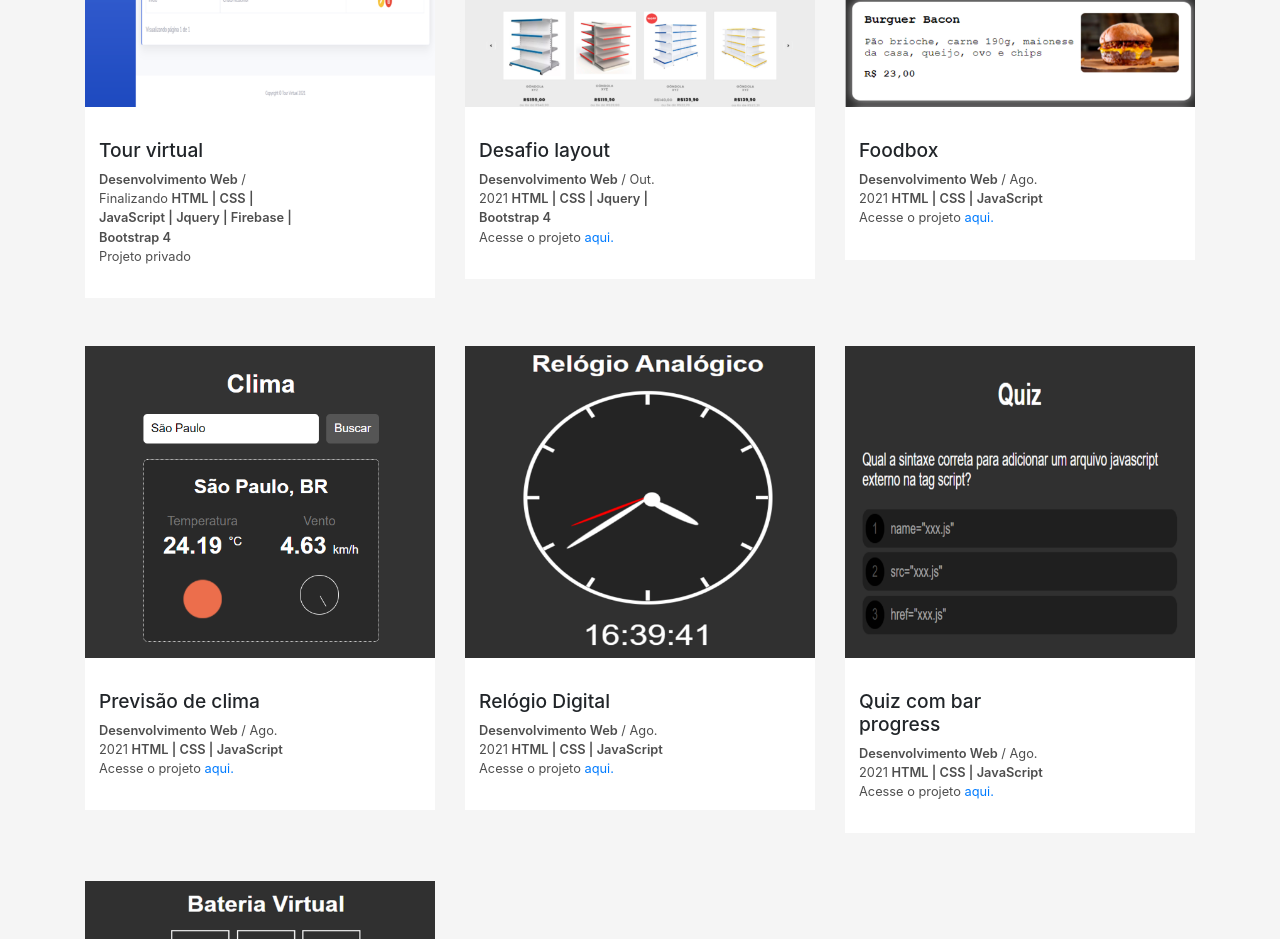
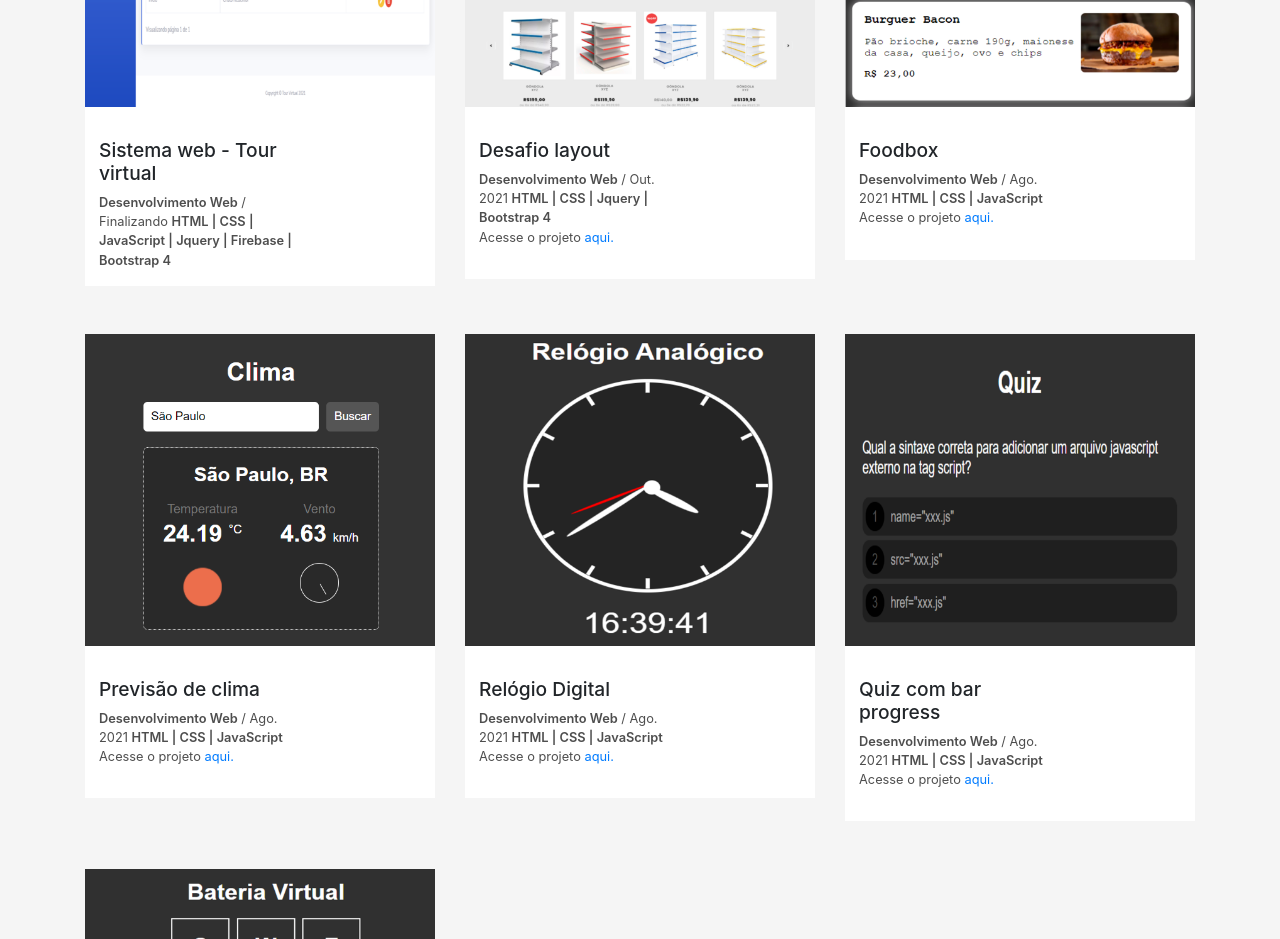
Before and after one commit to paulinha-19/portfolio, a plain HTML site: page index.html in a window 1280 px wide. Shown: the part 2480-3419 px from the top of the page. Drawn offline with nearby package versions, Linux system fonts and the light colour scheme.

Commit message:
alteração do titulo do projeto. 'De tour virtual' para 'Sistema web - Tour virtual'

```diff
--- a/index.html
+++ b/index.html
@@ -375,11 +375,10 @@
                             <div class="projeto-detalhes">
                                 <div class="row">
                                     <div class="col-sm-8">
-                                        <h3 class="projeto-titulo">Tour virtual</h3>
+                                        <h3 class="projeto-titulo">Sistema web - Tour virtual</h3>
                                         <div class="projeto-adendo">
                                             <span class="projeto-categoria">Desenvolvimento Web</span> /
                                             <span>Finalizando</span> <span class="tecnologias">HTML | CSS | JavaScript | Jquery | Firebase | Bootstrap 4</span>
-                                            <p>Projeto privado</p>
                                         </div>
                                     </div>
                                 </div>
```
